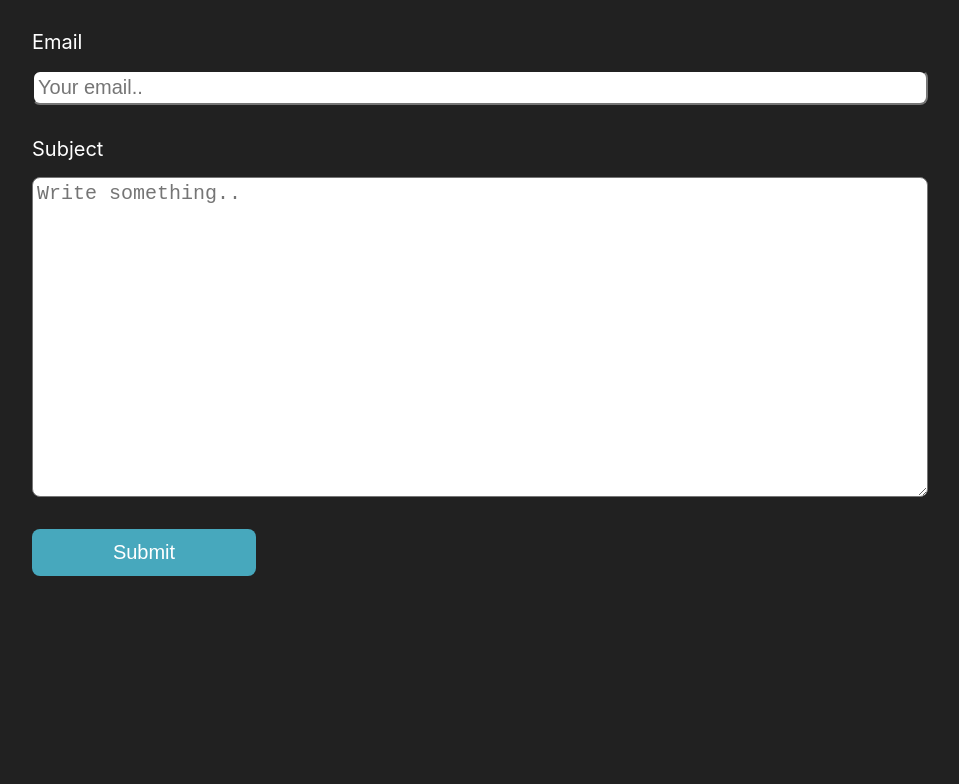
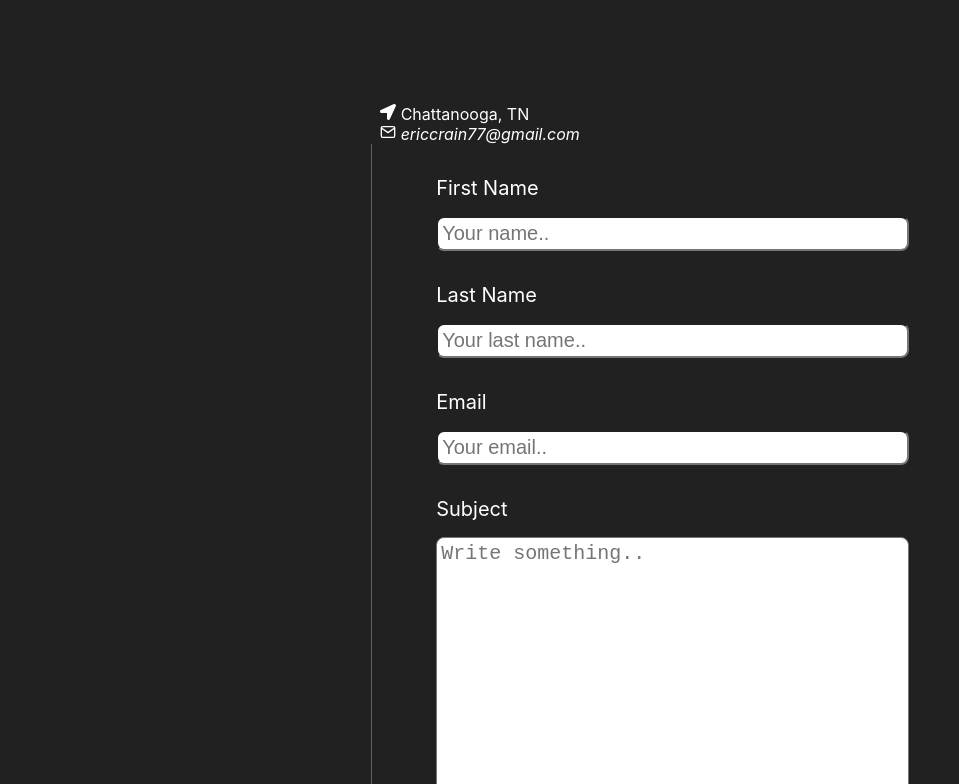
Before and after one commit to Ericcrain77/Portfolio-V2, a React (Create React App) app: page / in a window 1280 px wide. Shown: the part 4216-5000 px from the top of the page, without its empty margins (160-1119 px from the left). Built offline with nearby package versions, Linux system fonts and the light colour scheme.

Commit message:
adding a left side to contact section

```diff
--- a/src/components/ContactForm/ContactForm.js
+++ b/src/components/ContactForm/ContactForm.js
@@ -1,11 +1,18 @@
 import React from "react";
 import './contactForm.css';
+import { FaLocationArrow } from 'react-icons/fa';
+import { FiMail } from 'react-icons/fi';
 
 function ContactForm() {
     return (
         <div className="contact-form-section">
             <h2>Contact Me</h2>
-            <form className="contact-form">
+            <div className="contact-form-container">
+                <div className="contact-form-left">
+                    <a><i><FaLocationArrow /></i> Chattanooga, TN</a>
+                    <i><FiMail /> ericcrain77@gmail.com</i>
+                </div>
+                <form className="contact-form-right">
                     <label for="fname">First Name</label>
                     <input type="text" id="fname" name="firstname" placeholder="Your name.." />
 
@@ -21,6 +28,7 @@ function ContactForm() {
                     <button type="submit" value="Submit">Submit</button>
                 </form>
             </div>
+        </div>
     )
 };
 
--- a/src/components/ContactForm/contactForm.css
+++ b/src/components/ContactForm/contactForm.css
@@ -13,27 +13,43 @@
     font-size: clamp(20px, 4vw, 40px);
 }
 
-.contact-form {
-    justify-content: center;
+.contact-form-container {
+    display: flex;
+    flex-wrap: wrap;
+    justify-content: space-evenly;
+}
+
+.contact-form-left {
     display: flex;
     flex-direction: column;
+    padding-top: 20rem;
 }
 
-.contact-form label {
+.contact-form-right {
+    display: flex;
+    flex-direction: column;
+    justify-content: center;
+    width: 60%;
+    margin-left: 20rem;
+    padding-left: 4rem;
+    border-left: 1px solid var(--granite-gray);
+}
+
+.contact-form-right label {
     font-weight: 400;
     font-size: clamp(10px, 2vw, 20px);
     padding-top: 2rem;
     padding-bottom: 1rem;
 }
 
-.contact-form input {
+.contact-form-right input {
     font-weight: 400;
     font-size: clamp(10px, 2vw, 20px);
     border-radius: 8px;
     padding: .25rem;
 }
 
-.contact-form textarea {
+.contact-form-right textarea {
     height: 20rem;
     font-weight: 400;
     font-size: clamp(10px, 2vw, 20px);
@@ -41,7 +57,7 @@
     padding: .25rem;
 }
 
-.contact-form button {
+.contact-form-right button {
     background-color: var(--pacific-blue);
     color: white;
     margin-top: 2rem;
@@ -54,10 +70,10 @@
     cursor: pointer;
 }
 
-.contact-form button:hover {
+.contact-form-right button:hover {
     background-color: var(--pacific-blue-dark);
 }
 
-.contact-form button:active {
+.contact-form-right button:active {
     background-color: var(--oxford-blue);
 }
```
Lines whose indentation alone changed are shown as unchanged.
